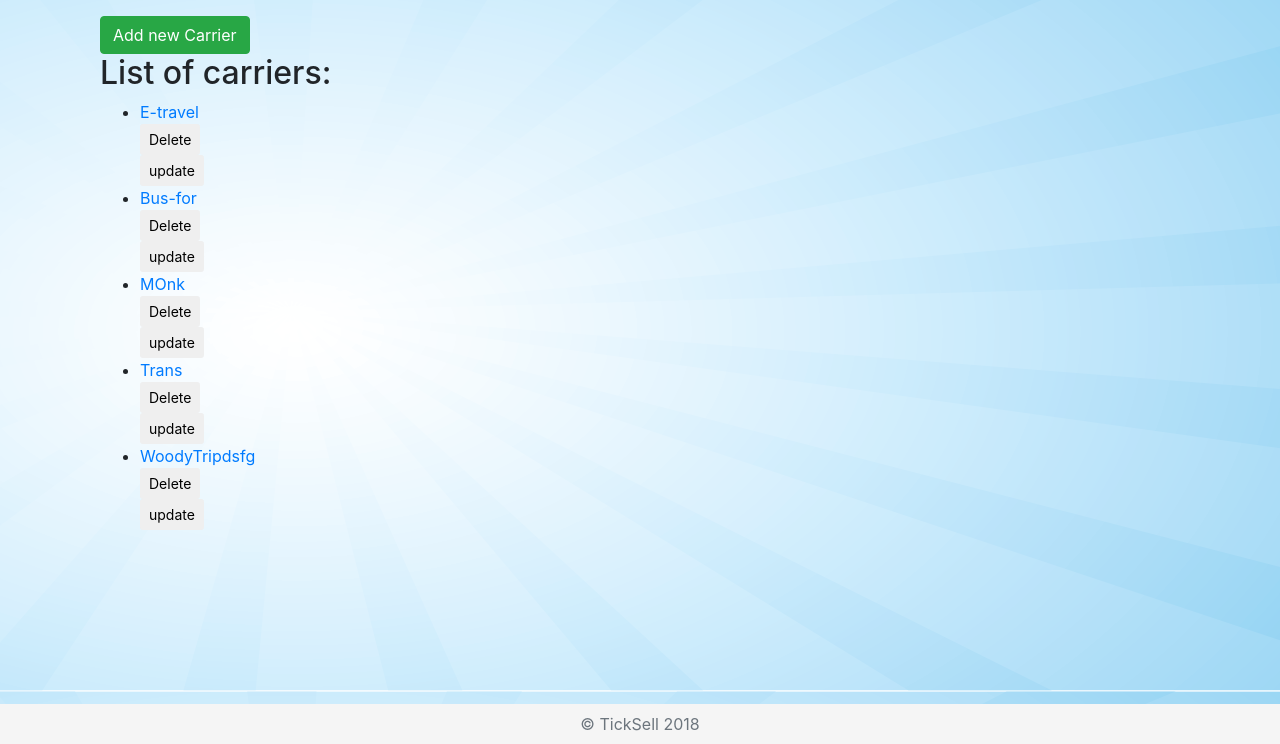
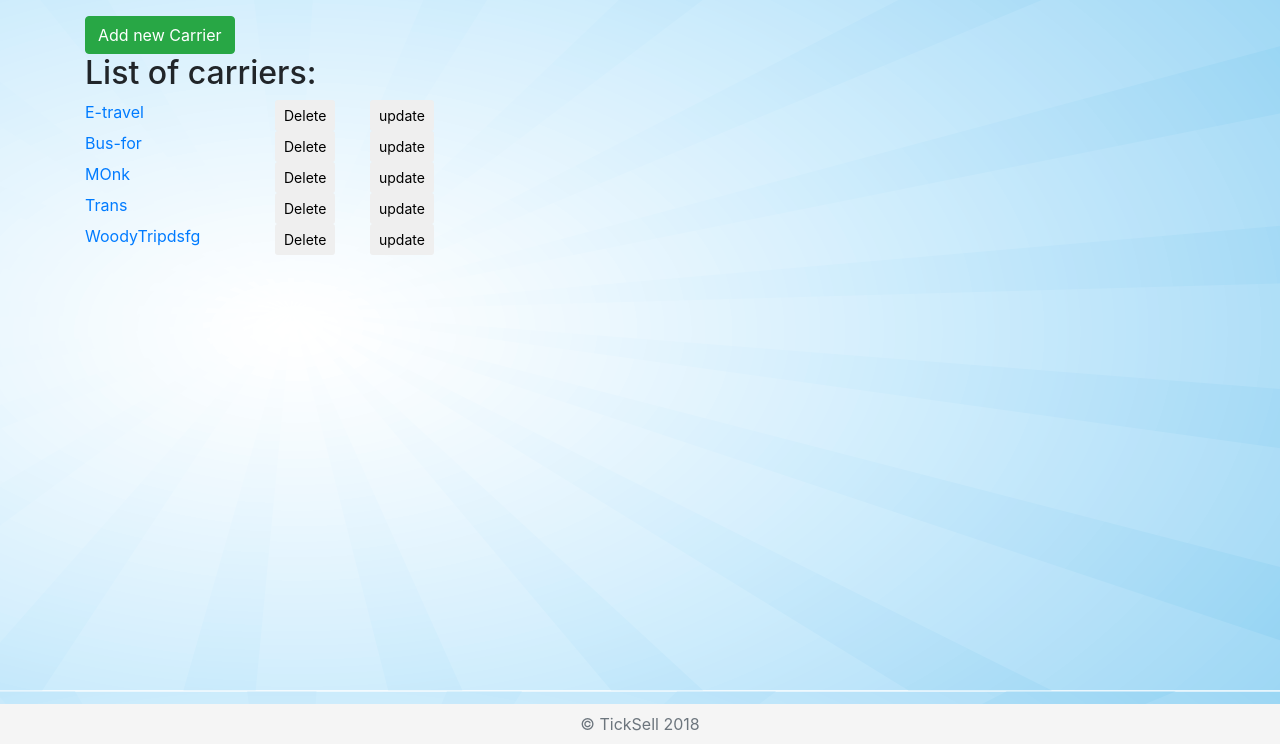
Before and after one commit to DmytroBartoshchuk/ts_test, a Django app: page /manager/carriers/ in a window 1280 px wide. Shown: the part 56-800 px from the top of the page. Run offline with Django 3.2, Linux system fonts and the light colour scheme; data comes from the database, SQL or seed files in the repository; both versions use the stored data as it was after the commit; some libraries are stand-ins or nearby versions.

Commit message:
some changes according bootstrap4

```diff
--- a/manager/templates/carriers/index.html
+++ b/manager/templates/carriers/index.html
@@ -2,18 +2,19 @@
 {% block title %}Manager{% endblock %}
 {% block nav_active %}active{% endblock %}
 {% block content %}
-    <div class="col-sm col-sm-10">
+    <div class="row">
+        <div class="col-12">
             <a href="{% url 'manager:carrier-add' %}">
                 <button class="btn btn-success">Add new Carrier</button>
             </a>
+            <h2>List of carriers:</h2>
         </div>
-    <div class="col-sm col-sm-10">
-        <h2>List of carriers:</h2>
         {% if all_carriers %}
-            <ul>
                 {% for carrier in all_carriers %}
-                <li>
+                    <div class="col-2">
                         <a href="{% url 'manager:carrier_detail' carrier.id %}">{{ carrier.name }}</a>
+                    </div>
+                    <div class="col-1">
                         <form action="{% url 'manager:carrier-delete' carrier.id %}" method="post">
                             {% csrf_token %}
                             <input type="hidden" name="carrier_id" value="{{ carrier.id }}">
@@ -22,6 +23,8 @@
                                 Delete
                             </button>
                         </form>
+                    </div>
+                    <div class="col-9">
                         <form action="{% url 'manager:carrier-update' carrier.id %}" method="post">
                             {% csrf_token %}
                             <input type="hidden" name="carrier_id" value="{{ carrier.id }}">
@@ -29,9 +32,8 @@
                                 <span>update</span>
                             </button>
                         </form>
-                </li>
+                    </div>
                 {% endfor %}
-            </ul>
         {% else %}
             <h3>You don't have any carriers</h3>
         {% endif %}
--- a/manager/templates/manager/registration_form.html
+++ b/manager/templates/manager/registration_form.html
@@ -4,7 +4,7 @@
 {% block content %}
     <div class="container-fluid">
         <div class="row">
-            <div class="col-sm-12 col-sm-7">
+            <div class="col-12 mt-3">
                 <div class="panel panel-default">
                     <div class="panel-body">
                         <h3>Create a New Account</h3>
```
Also changed, not shown: db.sqlite3. Lines whose indentation alone changed are shown as unchanged.
